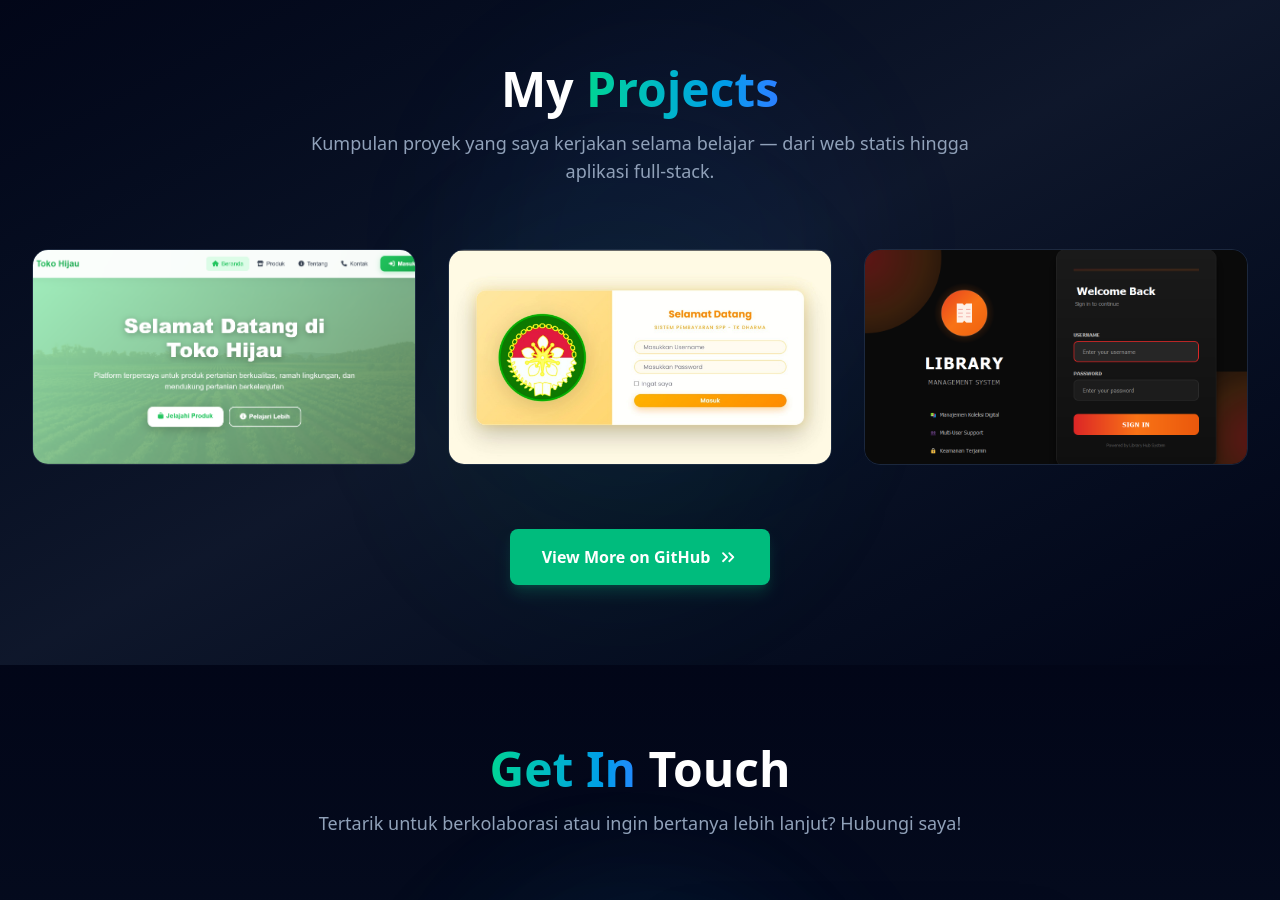
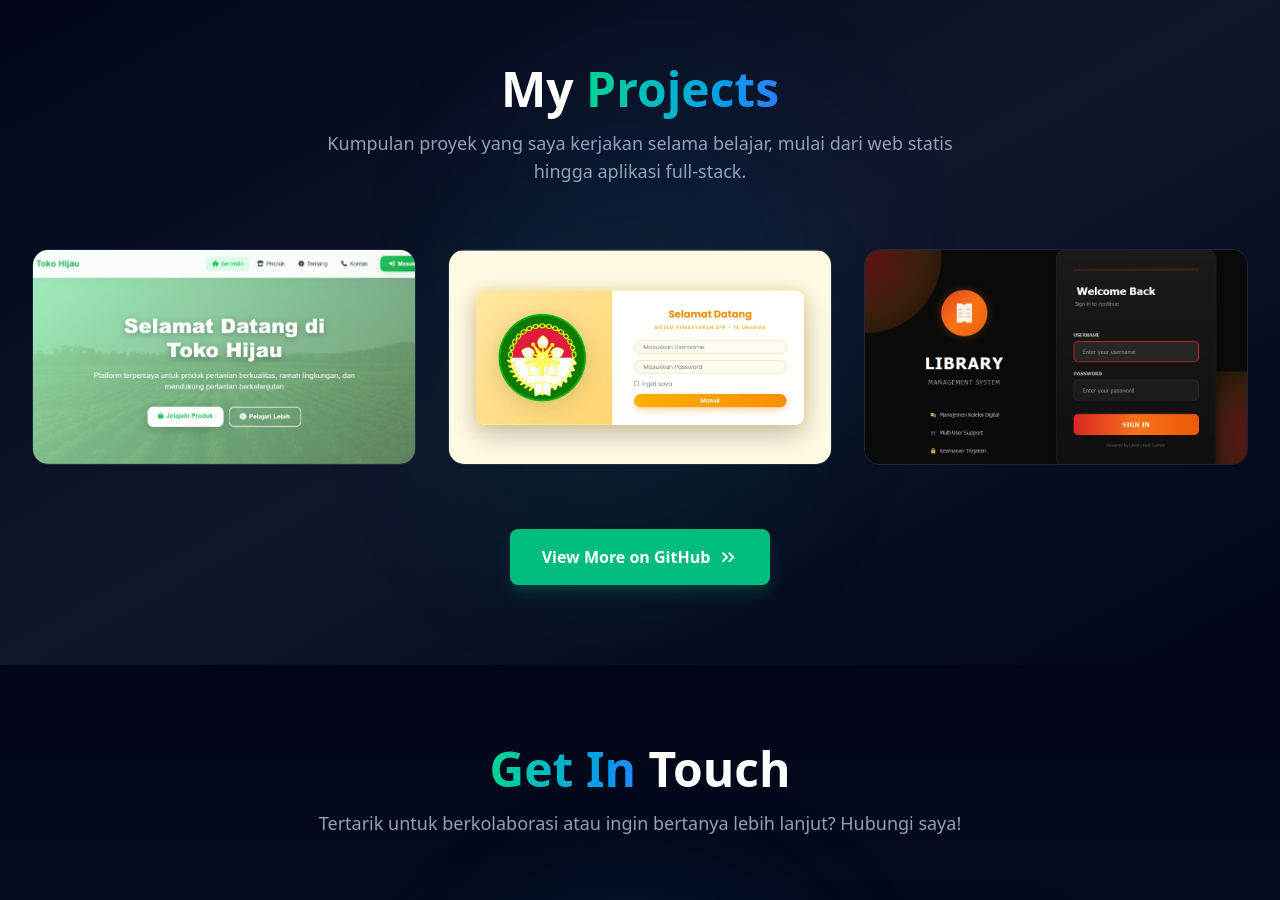
Before and after one commit to Madiennasaa/portov2, a Vue app: page / in a window 1280 px wide. Shown: the part 3460-4360 px from the top of the page. Built offline with nearby package versions, Linux system fonts and the light colour scheme.

Commit message:
benerin proyek

```diff
--- a/src/components/Projects.vue
+++ b/src/components/Projects.vue
@@ -14,7 +14,7 @@
                     </span>
                 </h2>
                 <p class="text-slate-400 text-lg max-w-2xl mx-auto">
-                    Kumpulan proyek yang saya kerjakan selama belajar — dari web statis hingga aplikasi full-stack.
+                    Kumpulan proyek yang saya kerjakan selama belajar, mulai dari web statis hingga aplikasi full-stack.
                 </p>
             </div>
 
```
